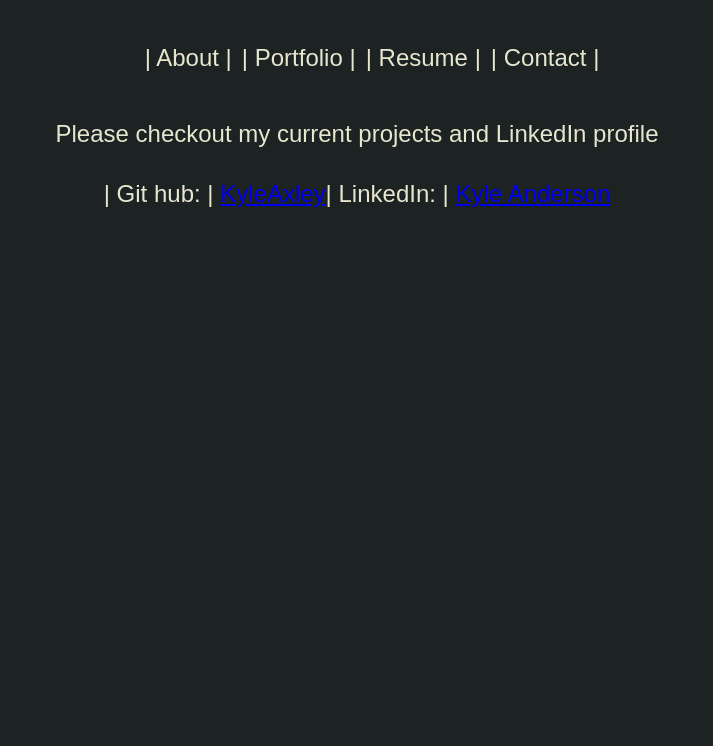
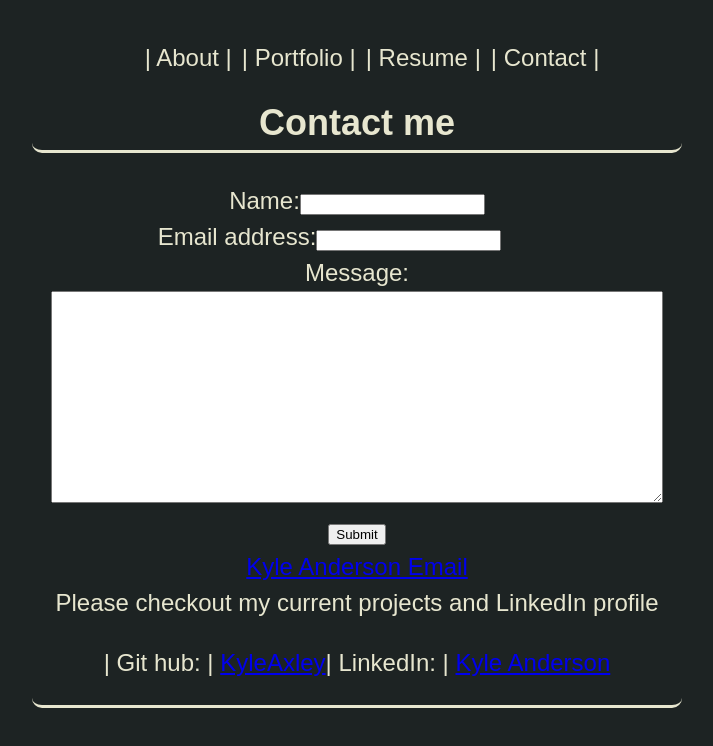
Before and after one commit to KyleAxley/kyle-axley-portfolio, a React (Create React App) app: page / in a window 1280 px wide. Both pictures are taken after a click on the element "| Contact |". Shown: the top 746 px of the page, without its empty margins (283-996 px from the left). Built offline with nearby package versions, Linux system fonts and the light colour scheme; a web font is replaced by a local one.

Commit message:
contact form created and styled

```diff
--- a/src/App.css
+++ b/src/App.css
@@ -53,3 +53,13 @@
 p {
   margin-top: 0px;
 }
+
+textarea {
+	width: 600px;
+	height: 200px;
+	padding: 5px;
+}
+
+.email{
+  margin-right: 55px;
+}
--- a/src/App.js
+++ b/src/App.js
@@ -1,5 +1,4 @@
 import './App.css';
-// import Footer from './components/Footer';
 import Header from "./components/Header";
 
 function App() {
--- a/src/components/Contact/index.js
+++ b/src/components/Contact/index.js
@@ -1,9 +1,76 @@
-import React from "react";
+import React, {useState} from "react";
+import {validateEmail} from "../../utils/helpers";
 
 
 function Contact() {
+    const [formState, setFormState] = useState({name: "", email: "", message: ""});
+    const { name, email, message} = formState;
+    const [errorMessage, setErrorMessage] = useState("");
+
+    function handleChange(e) {
+        if(e.target.name === 'email') {
+            const isValid = validateEmail(e.target.value);
+            console.log(isValid);
+            //is valid conditional statement
+            if(!isValid) {
+                setErrorMessage('Your email is invalid!');
+            } else {
+                setErrorMessage('');
+            }
+        } else {
+            if(!e.target.value.length) {
+                setErrorMessage(`${e.target.name} is required.`);
+            } else {
+                setErrorMessage('');
+            }
+        }
+        if(!errorMessage){
+            setFormState({...formState, [e.target.name]: e.target.value })
+            console.log('Handle Form', formState);
+        }
+    }
+
+    const handleSubmit = (e) => {
+        e.preventDefault();
+        if (!errorMessage) {
+          console.log('Submit Form', formState);
+        }
+      };
+
     return(
-        <></>
+        <section>
+            <div>
+                <h1>Contact me</h1>
+            </div>
+            <div>
+                <form id="contact-form" onSubmit={handleSubmit}>
+                    <div>
+                        <label htmlFor="name">Name:</label>
+                        <input type="text" name="name" defaultValue={name} onBlur={handleChange} />
+                    </div>
+
+                    <div className="email">
+                        <label htmlFor="email" >Email address:</label>
+                        <input type="email" name="email" defaultValue={email} onBlur={handleChange} />
+                    </div>
+
+                    <div>
+                        <label htmlFor="message">Message:</label>
+                        <textarea name="message" rows="5" defaultValue={message} onBlur={handleChange} />
+                    </div>
+                    {errorMessage && (
+                        <div>
+                        <p className="error-text">{errorMessage}</p>
+                        </div>
+                    )}
+                    <button type="submit">Submit</button>
+                </form>
+                <a href="mailto:Kanderson7645@yahoo.com?body=My email"
+                    >
+                    Kyle Anderson Email
+                    </a>
+            </div>
+      </section>
     )
 }
 
--- a/src/components/Header/index.js
+++ b/src/components/Header/index.js
@@ -18,7 +18,7 @@
     }
   };
   return (
-    <div>
+    <div id="about">
       <header className="header">
         <Nav
           currentPage={currentPage}
```
